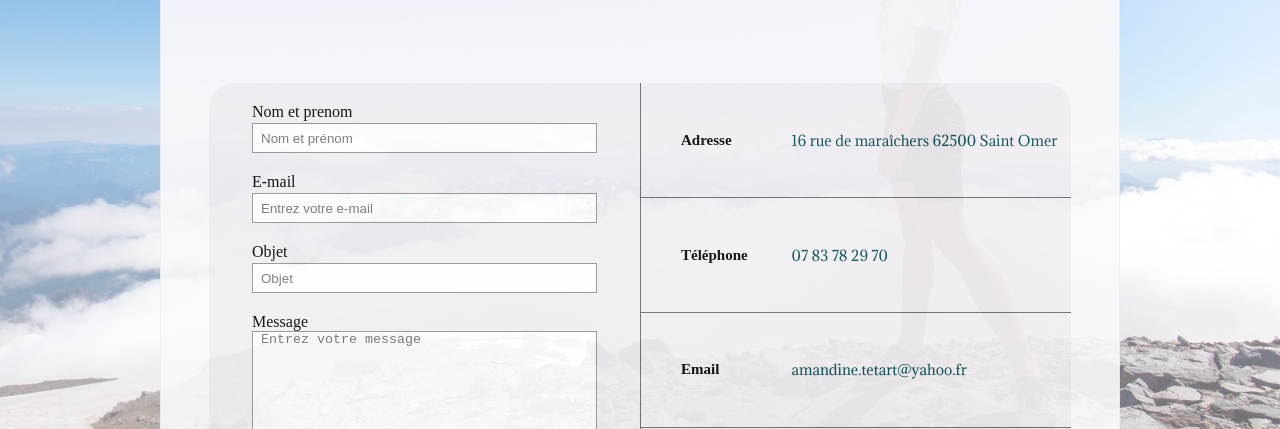
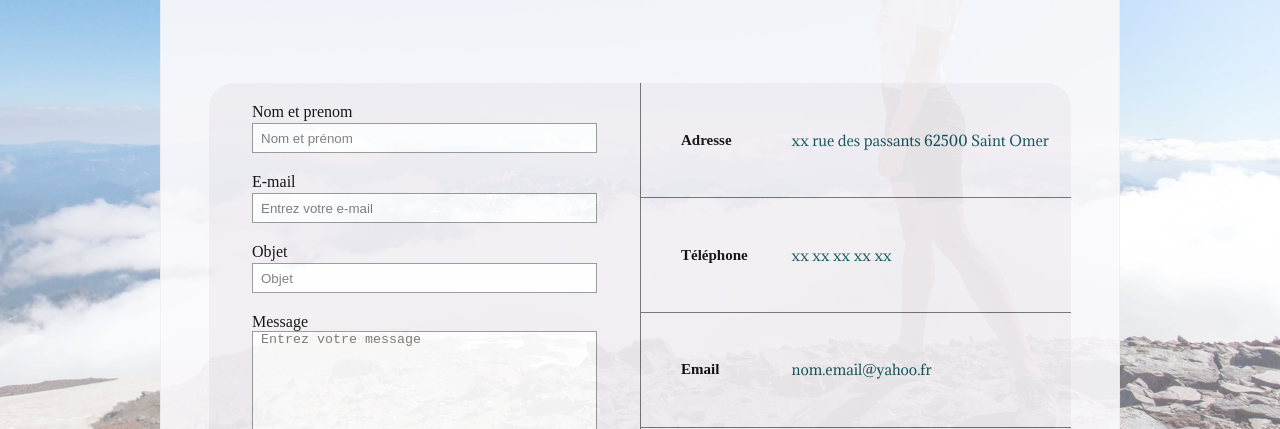
Before and after one commit to riku59/projection, a React (Create React App) app: page /Rendez-vous in a window 1280 px wide. Shown: the part 1140-1569 px from the top of the page. Built offline with nearby package versions, Linux system fonts and the light colour scheme.

Commit message:
suppression des informations personnelle suite a l'annulation du site

```diff
--- a/src/pages/Contact.js
+++ b/src/pages/Contact.js
@@ -58,19 +58,19 @@ const Contact = () => {
           <div className="info">
             <div className="adresse">
               <h6>Adresse</h6>
-              <p>16 rue de maraîchers 62500 Saint Omer</p>
+              <p>xx rue des passants 62500 Saint Omer</p>
             </div>
             <div className="telephone">
               <h6>Téléphone</h6>
-              <p>07 83 78 29 70</p>
+              <p>xx xx xx xx xx</p>
             </div>
             <div className="mail">
               <h6>Email </h6>
-              <p>amandine.tetart@yahoo.fr</p>
+              <p>nom.email@yahoo.fr</p>
             </div>
             <div className="social">
               <h6>Linkedin</h6>
-              <a href="https://www.linkedin.com/in/amandine-tetart-2b8255155/">
+              <a href="https://www.linkedin.com">
                 <FontAwesomeIcon icon={faLinkedin} />
               </a>
             </div>
```
